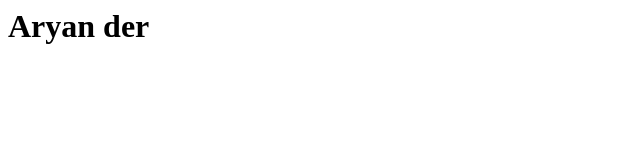
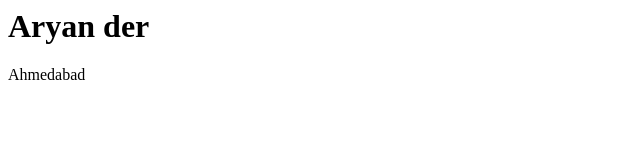
Before and after one commit to aryan-der-8/practice-repo-1, a plain HTML site: page index.html in a window 1280 px wide. Shown: the full height of the page, 0-640 px from the left. Drawn offline with Linux system fonts and the light colour scheme.

Commit message:
add city

```diff
--- a/index.html
+++ b/index.html
@@ -1 +1,2 @@
 <h1>Aryan der</h1>
+<p>Ahmedabad</p>
```
